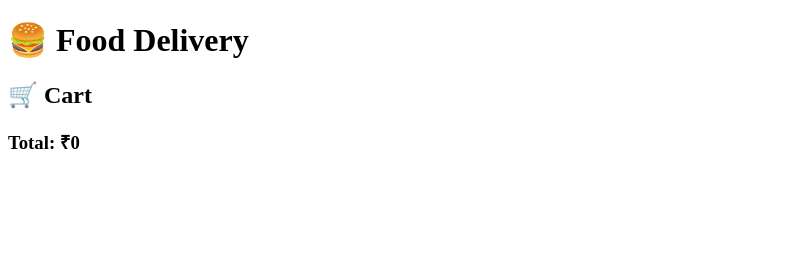
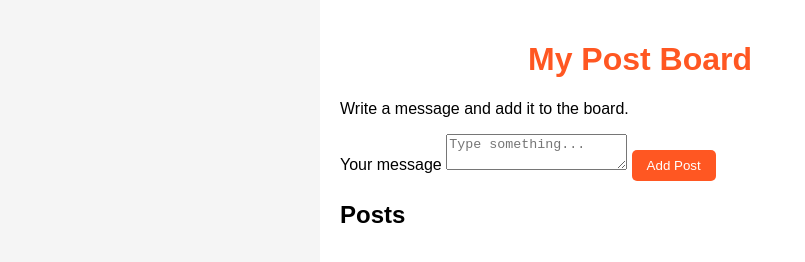
Before and after one commit to vetrivel2203/fswd-ex-2-a, a plain HTML site: page index.html in a window 1280 px wide. Shown: the whole page, without its empty margins (0-805 px from the left). Drawn offline with Linux system fonts and the light colour scheme.

Commit message:
Update index.html

```diff
--- a/index.html
+++ b/index.html
@@ -1,25 +1,27 @@
 <!DOCTYPE html>
-<html>
+<html lang="en">
 <head>
-    <title>Food Delivery</title>
-    <link rel="stylesheet" href="hotel.css">
+  <meta charset="UTF-8">
+  <meta name="viewport" content="width=device-width, initial-scale=1.0">
+  <title>Simple Post Board</title>
+  <link rel="stylesheet" href="style.css">
+  <script src="script.js" defer></script>
 </head>
 <body>
+  <main class="container">
+    <h1>My Post Board</h1>
+    <p>Write a message and add it to the board.</p>
 
-<div class="container">
+    <form id="postForm">
+      <label for="postText">Your message</label>
+      <textarea id="postText" placeholder="Type something..." required></textarea>
+      <button type="submit">Add Post</button>
+    </form>
 
-    <h1>🍔 Food Delivery</h1>
-
-    <div id="foods"></div>
-
-    <h2>🛒 Cart</h2>
-
-    <div id="cart"></div>
-
-    <h3>Total: ₹<span id="total">0</span></h3>
-
-</div>
-
-<script src="hotel.js"></script>
+    <section>
+      <h2>Posts</h2>
+      <ul id="posts"></ul>
+    </section>
+  </main>
 </body>
 </html>
```
